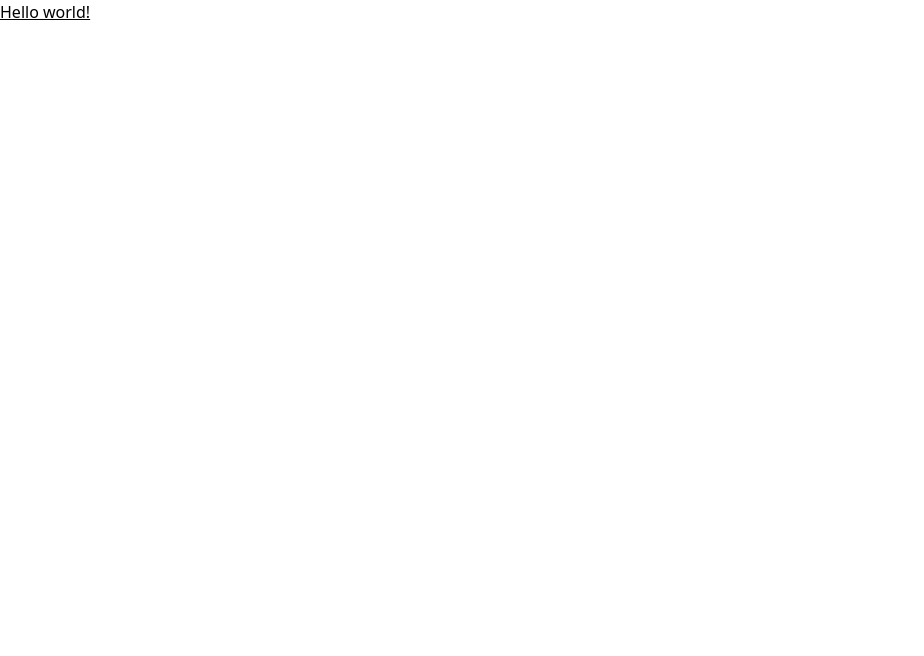
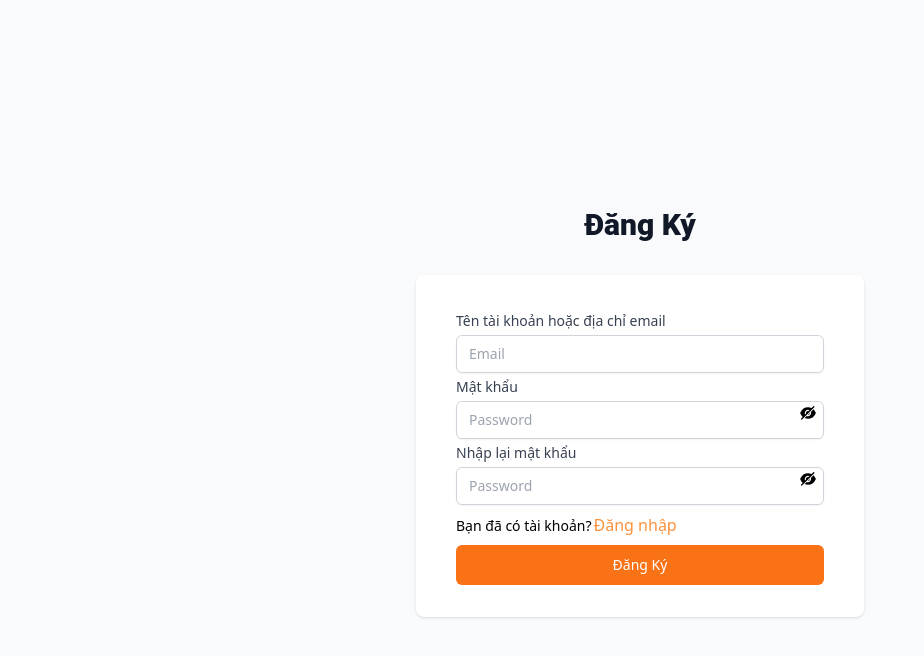
Before and after one commit to Nhuttruong61/E-commerce-system-for-agricultural-supplies, a React (Create React App) app in the folder frontend/: page /register in a window 1280 px wide. Shown: the top 656 px of the page, without its empty margins (0-924 px from the left). Built offline with nearby package versions, Linux system fonts and the light colour scheme.

Commit message:
setup login and register

```diff
--- a/frontend/package.json
+++ b/frontend/package.json
@@ -6,6 +6,7 @@
     "@testing-library/jest-dom": "^5.17.0",
     "@testing-library/react": "^13.4.0",
     "@testing-library/user-event": "^13.5.0",
+    "antd": "^5.8.1",
     "country-state-city": "^3.1.4",
     "react": "^18.2.0",
     "react-dom": "^18.2.0",
--- a/frontend/src/App.js
+++ b/frontend/src/App.js
@@ -1,7 +1,32 @@
+import React from "react";
+import { BrowserRouter as Router, Routes, Route } from "react-router-dom"; // Đã chỉnh sửa thành BrowserRouter và thêm React
+
+import routers from "./router";
+
 function App() {
   return (
     <div className="App">
-      <h1 className="underline">Hello world!</h1>
+      <Router> {/* Đã chỉnh sửa thành Router */}
+        <Routes>
+          {routers.map((route) => {
+            const Page = route.page;
+            const isShowHeader = route.isShowHeader;
+            // const Layout = route.isShowHeader ? DefaultComponent : Fragment; // Đã loại bỏ, không cần thiết
+
+            return (
+              <Route
+                key={route.path}
+                path={route.path} // Đã chỉnh sửa thành route.path
+                element={
+                  // <Layout> // Đã loại bỏ, không cần thiết
+                  <Page />
+                  // </Layout>
+                }
+              />
+            );
+          })}
+        </Routes>
+      </Router>
     </div>
   );
 }
--- /dev/null
+++ b/frontend/src/components/FormInput.jsx
@@ -0,0 +1,20 @@
+import React from "react";
+function FormInput(props) {
+  const { title, children } = props;
+  return (
+    <div className="min-h-screen bg-gray-50 flex flex-col justify-center py-12 sm:px-6 lg:px-8">
+      <div className="sm:mx-auto sm:w-full sm:max-w-md">
+        <h2 className="mt-6 text-center font-[800] text-3xl font-Roboto text-gray-900">
+          {title}
+        </h2>
+      </div>
+      <div className="mt-8 sm:mx-auto sm:w-full sm:max-w-md">
+        <div className="bg-white py-8 px-4 shadow sm:rounded-lg sm:px-10">
+          {children}
+        </div>
+      </div>
+    </div>
+  );
+}
+
+export default FormInput;
--- /dev/null
+++ b/frontend/src/components/Input.jsx
@@ -0,0 +1,24 @@
+import React from "react";
+function Input(props) {
+  const { name, value, placeholder, type } = props;
+  const handleOnchangeInput = (e) => {
+    props.onChange(e.target.value);
+    console.log(e.target.value);
+  };
+  return (
+    <div>
+      <label className="block text-sm font-medium text-gray-700 my-1">
+        {name}
+      </label>
+      <input
+        value={value}
+        onChange={handleOnchangeInput}
+        placeholder={placeholder}
+        type={type}
+        className="appearance-none block w-full px-3 py-2 border border-gray-300 rounded-md shadow-sm placeholder-gray-400 focus:outline-none focus:ring-blue-500 focus:border-blue-500 sm:text-sm"
+      ></input>
+    </div>
+  );
+}
+
+export default Input;
--- /dev/null
+++ b/frontend/src/pages/LoginPage.jsx
@@ -0,0 +1,66 @@
+import { useState } from "react";
+import Login from "../components/FormInput";
+import Input from "../components/Input";
+import { EyeFilled, EyeInvisibleFilled } from "@ant-design/icons";
+import { Link } from "react-router-dom";
+function LoginPage() {
+  const [email, setEmail] = useState("");
+  const [password, setPassword] = useState("");
+  const [isShowPassword, setIsShowPassword] = useState(false);
+  const handleOnchanEmail = (value) => {
+    setEmail(value);
+  };
+  const handleOnchanPassword = (value) => {
+    setPassword(value);
+  };
+  const handleSubmit = (e) => {
+    e.preventDefault();
+    console.log("Email:", email);
+    console.log("Mật khẩu:", password);
+  };
+  return (
+    <div>
+      <Login title="Đăng Nhập">
+        <form onSubmit={handleSubmit}>
+          <Input
+            name="Tên tài khoản hoặc địa chỉ email"
+            value={email}
+            placeholder="Email"
+            onChange={handleOnchanEmail}
+          />
+
+          <div className="relative">
+            <span
+              onClick={() => setIsShowPassword(!isShowPassword)}
+              className="z-10 absolute right-2 top-6"
+            >
+              {isShowPassword ? <EyeFilled /> : <EyeInvisibleFilled />}
+            </span>
+            <Input
+              name="Mật khẩu của bạn"
+              value={password}
+              placeholder="Password"
+              onChange={handleOnchanPassword}
+              type={isShowPassword ? "text" : "password"}
+            />
+          </div>
+          <div className="flex justify-between">
+            <div className="flex items-center my-2">
+              <input type="checkbox" />
+              <p className="text-[14px]"> Ghi nhớ mật khẩu</p>
+            </div>
+            <div className="flex items-center my-2">
+              <p className="text-[14px]">Bạn chưa có tài khoản?</p>
+              <Link className="text-orange-400 mx-[2px]" to="/register">Đăng ký</Link>
+            </div>
+          </div>
+          <div className="group relative w-full h-[40px] flex justify-center py-2 px-4 border border-transparent text-sm font-medium rounded-md text-white bg-orange-500 hover:bg-orange-700">
+            <button type="submit" ddisabled={!email || !password}>Đăng Nhập</button>
+          </div>
+        </form>
+      </Login>
+    </div>
+  );
+}
+
+export default LoginPage;
--- /dev/null
+++ b/frontend/src/pages/RegisterPage.jsx
@@ -0,0 +1,92 @@
+import { useState } from "react";
+import Login from "../components/FormInput";
+import Input from "../components/Input";
+import { EyeFilled, EyeInvisibleFilled } from "@ant-design/icons";
+import { Link } from "react-router-dom";
+function RegisterPage() {
+  const [email, setEmail] = useState("");
+  const [password, setPassword] = useState("");
+  const [forGotPassword, setForGotPassword] = useState("");
+
+  const [isShowPassword, setIsShowPassword] = useState(false);
+  const [isShowForGotPassword, setIsShowForGotPassword] = useState(false);
+
+  const handleOnchanEmail = (value) => {
+    setEmail(value);
+  };
+  const handleOnchanPassword = (value) => {
+    setPassword(value);
+  };
+  const handleOnchanForgotPassword = (value) => {
+    setForGotPassword(value);
+  };
+  const handleSubmit = (e) => {
+    e.preventDefault();
+    if (password !== forGotPassword) {
+      console.log("Mật khẩu nhập lại không khớp");
+      return;
+    }
+    console.log("Email:", email);
+    console.log("Mật khẩu:", password);
+  };
+  return (
+    <div>
+      <Login title="Đăng Ký">
+        <form onSubmit={handleSubmit}>
+          <Input
+            name="Tên tài khoản hoặc địa chỉ email"
+            value={email}
+            placeholder="Email"
+            onChange={handleOnchanEmail}
+          />
+
+          <div className="relative">
+            <span
+              onClick={() => setIsShowPassword(!isShowPassword)}
+              className="z-10 absolute right-2 top-6"
+            >
+              {isShowPassword ? <EyeFilled /> : <EyeInvisibleFilled />}
+            </span>
+            <Input
+              name="Mật khẩu"
+              value={password}
+              placeholder="Password"
+              onChange={handleOnchanPassword}
+              type={isShowPassword ? "text" : "password"}
+            />
+            <div className="relative">
+              <span
+                onClick={() => setIsShowForGotPassword(!isShowForGotPassword)}
+                className="z-10 absolute right-2 top-6"
+              >
+                {isShowPassword ? <EyeFilled /> : <EyeInvisibleFilled />}
+              </span>
+              <Input
+                name="Nhập lại mật khẩu"
+                value={forGotPassword}
+                placeholder="Password"
+                onChange={handleOnchanForgotPassword}
+                type={isShowForGotPassword? "text" : "password"}
+              />
+            </div>
+          </div>
+          <div className="flex justify-between">
+            <div className="flex items-center my-2">
+              <p className="text-[14px]">Bạn đã có tài khoản?</p>
+              <Link className="text-orange-400 mx-[2px]" to="/login">
+                Đăng nhập
+              </Link>
+            </div>
+          </div>
+          <div className="group relative w-full h-[40px] flex justify-center py-2 px-4 border border-transparent text-sm font-medium rounded-md text-white bg-orange-500 hover:bg-orange-700">
+            <button type="submit" ddisabled={!email || !password}>
+              Đăng Ký
+            </button>
+          </div>
+        </form>
+      </Login>
+    </div>
+  );
+}
+
+export default RegisterPage;
--- /dev/null
+++ b/frontend/src/router/index.js
@@ -0,0 +1,16 @@
+import Login from "../pages/LoginPage";
+import RegisterPage from "../pages/RegisterPage";
+
+const routers = [
+  {
+    path: "/login",
+    page: Login,
+    isShowHeader: false,
+  },
+  {
+    path: "/register",
+    page: RegisterPage,
+    isShowHeader: false,
+  }
+];
+export default routers;
```
